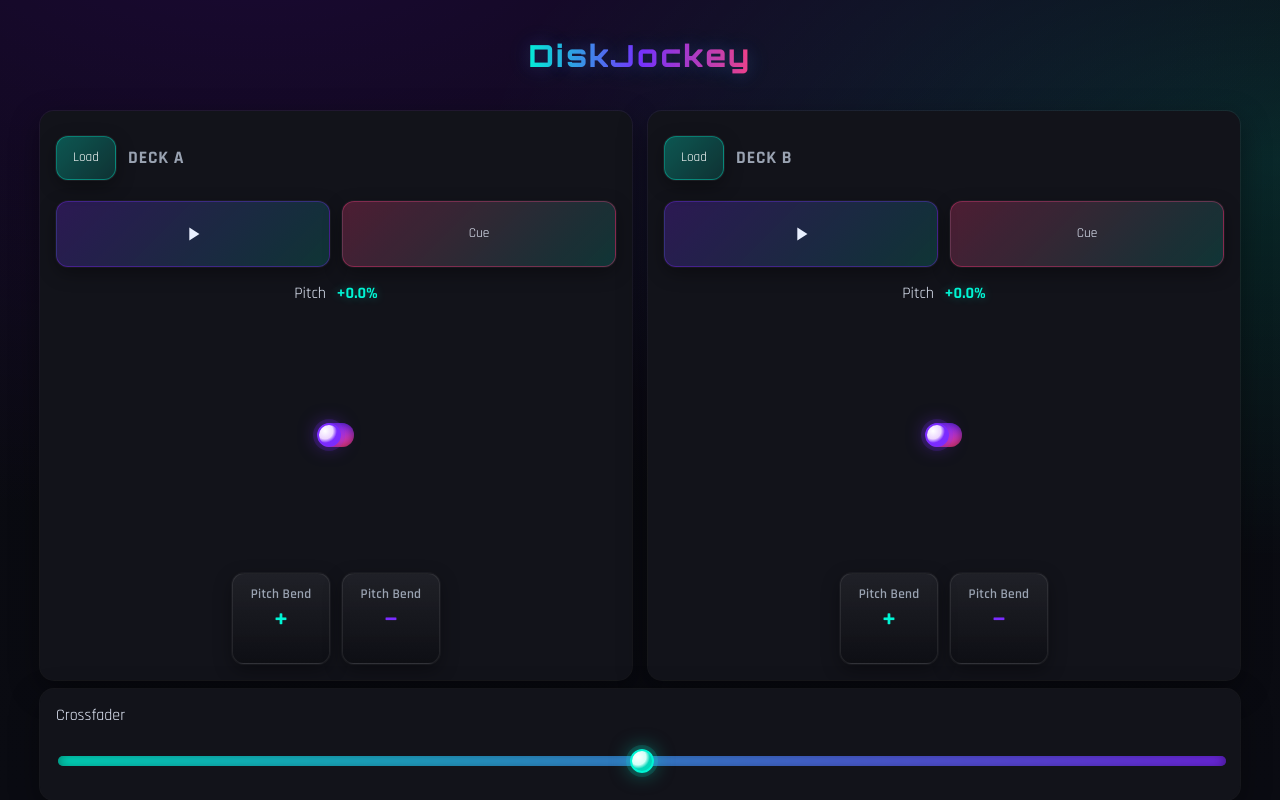
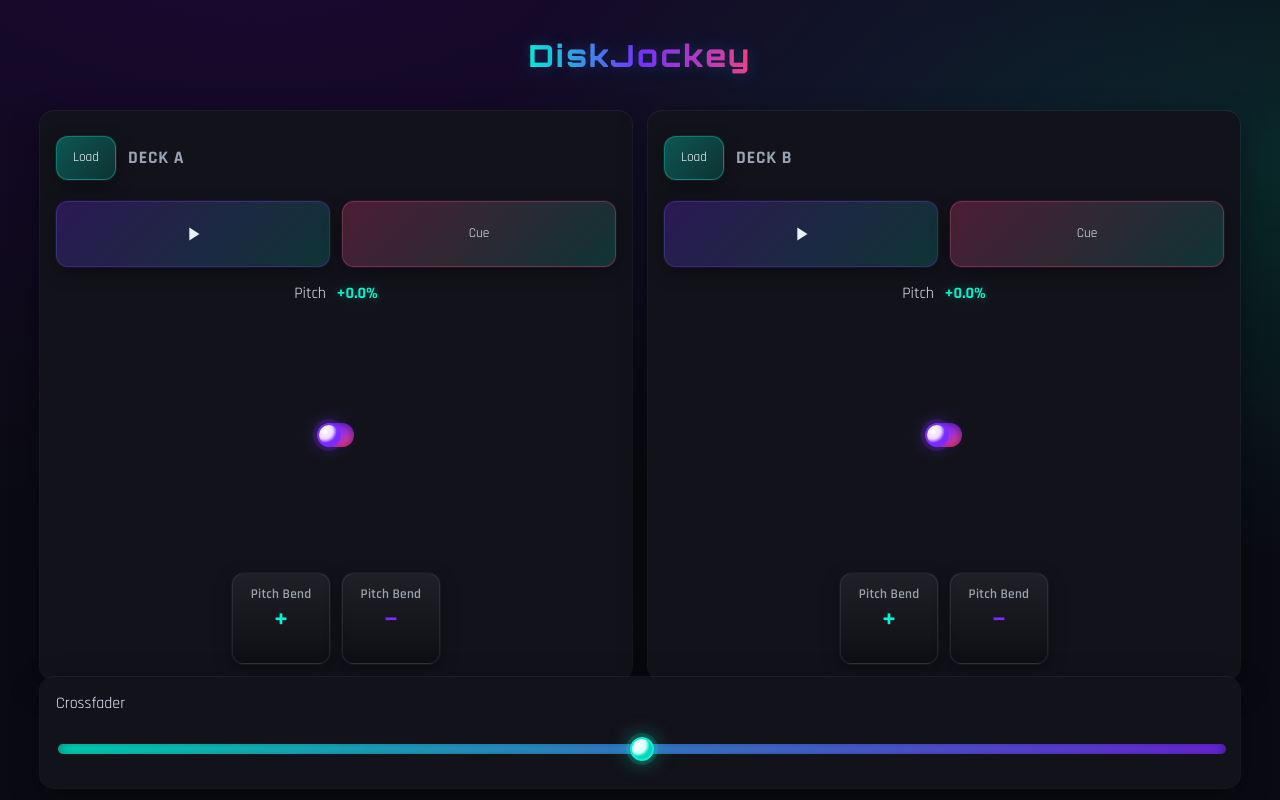
Before and after one commit to baffioso/diskJockey, a React (Vite) app: page / in a window 1280 px wide. Built offline with nearby package versions, Linux system fonts and the light colour scheme.

Commit message:
style: adjust xfader position for improved layout

```diff
--- a/src/styles.css
+++ b/src/styles.css
@@ -80,7 +80,7 @@ button, input, select, textarea {
 .bend button { display: inline-flex; flex-direction: column; align-items: center; gap: 0.25rem; }
 .bend .bend-label { font-weight: 600; color: var(--muted); letter-spacing: 0.02em; }
 
-.xfader { background: var(--panel); padding: 1rem; border-radius: 14px; display: grid; gap: 0.75rem; align-content: center; box-shadow: 0 0 0 1px rgba(255,255,255,0.06), 0 10px 30px rgba(0,0,0,0.4); position: fixed; left: 50%; transform: translateX(-50%); bottom: 0; z-index: 50; width: min(100% - 2rem, 1200px); }
+.xfader { background: var(--panel); padding: 1rem; border-radius: 14px; display: grid; gap: 0.75rem; align-content: center; box-shadow: 0 0 0 1px rgba(255,255,255,0.06), 0 10px 30px rgba(0,0,0,0.4); position: fixed; left: 50%; transform: translateX(-50%); bottom: 12px; z-index: 50; width: min(100% - 2rem, 1200px); }
 .xfader input[type="range"] { width: 100%; height: 42px; background: transparent; }
 
 /* Range styling: WebKit (Chrome/Safari/Edge) */
```
